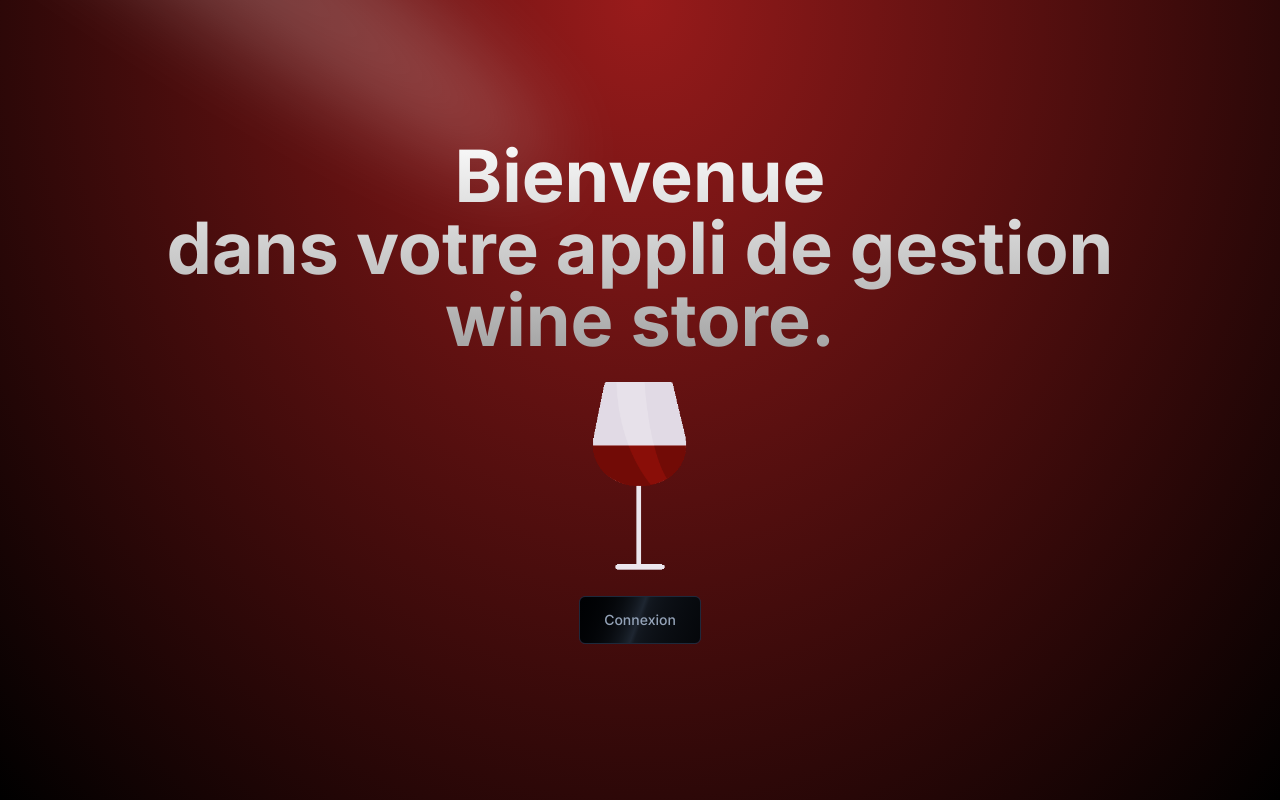
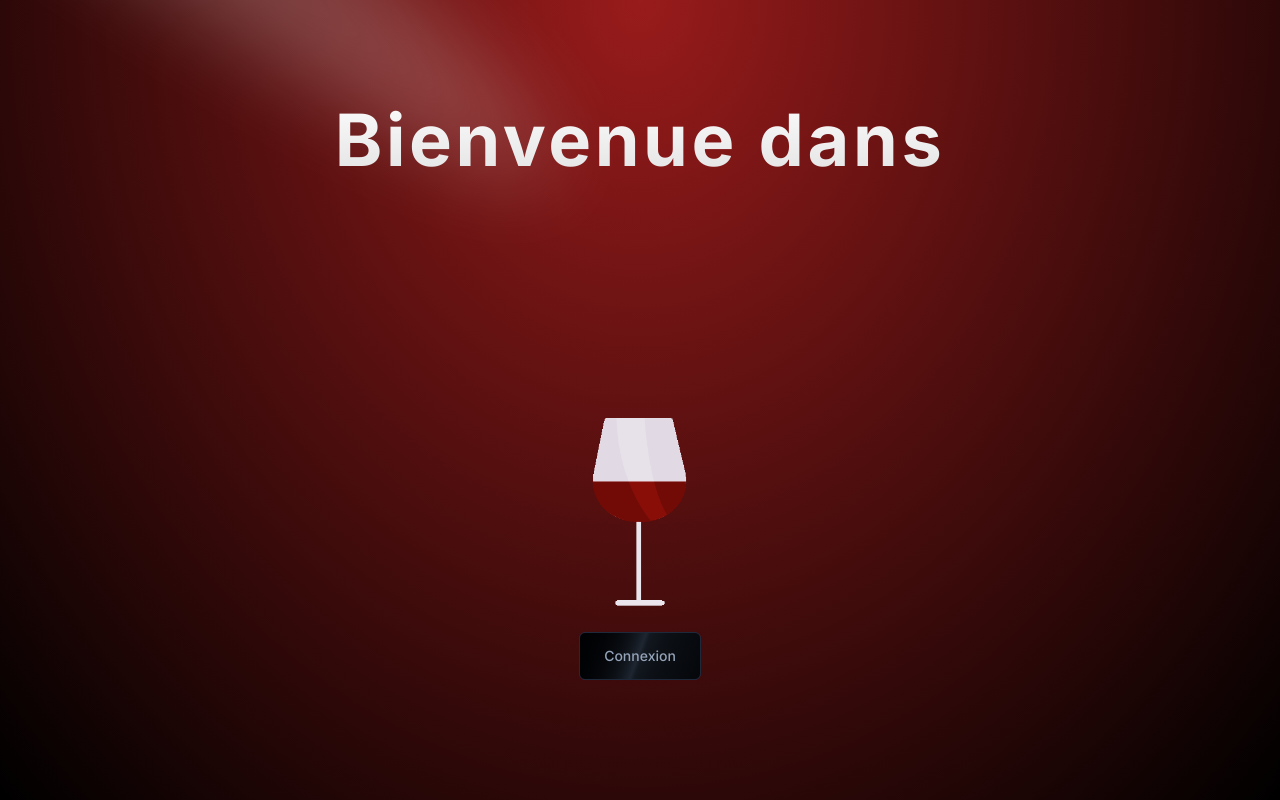
Before and after one commit to thobenayann/wine-store-management, a Next.js app: page / in a window 1280 px wide. Built offline with nearby package versions, Linux system fonts and the light colour scheme.

Commit message:
fix: some style issue and add fliptext

```diff
--- a/app/page.tsx
+++ b/app/page.tsx
@@ -1,5 +1,6 @@
 import LoginButton from '@/components/auth/login-button';
 import { Button } from '@/components/ui/button';
+import FlipText from '@/components/ui/flip-text';
 import { Spotlight } from '@/components/ui/Spotlight';
 import Image from 'next/image';
 
@@ -10,9 +11,21 @@ export default function Home() {
             <Spotlight fill='white' />
             <div className='p-4 max-w-7xl mx-auto z-10 w-full pt-20 md:pt-0 flex flex-col items-center'>
                 <h1 className='text-4xl md:text-7xl font-bold text-center bg-clip-text text-transparent bg-gradient-to-b from-neutral-50 to-neutral-400 bg-opacity-50'>
-                    Bienvenue <br />
-                    dans votre appli de gestion
-                    <br /> wine store.
+                    <span className='tracking-wider'>Bienvenue dans</span>
+                    <div className='bg-transparent bg-opacity-50 bg-clip-text text-transparent'>
+                        <FlipText
+                            className='text-black dark:text-white bg-transparent bg-opacity-50 bg-clip-text text-transparent'
+                            word='Wine'
+                        />
+                        <FlipText
+                            className='text-black dark:text-white bg-transparent bg-opacity-50 bg-clip-text text-transparent'
+                            word='Store'
+                        />
+                        <FlipText
+                            className='text-black dark:text-white bg-transparent bg-opacity-50 bg-clip-text text-transparent'
+                            word='Management'
+                        />
+                    </div>
                 </h1>
                 <Image
                     src='/gif/wired-flat-240-glass-of-wine.gif'
--- a/components/auth/back-button.tsx
+++ b/components/auth/back-button.tsx
@@ -15,7 +15,7 @@ function BackButton({ label, href }: BackButtonProps) {
             variant='link'
             asChild
             onClick={() => {}}
-            className='font-normal w-full'
+            className='font-normal w-full text-white dark:text-gray-300 hover:text-gray-400 dark:hover:text-gray-200'
         >
             <Link href={href}>{label}</Link>
         </Button>
--- a/components/auth/login-form.tsx
+++ b/components/auth/login-form.tsx
@@ -107,7 +107,10 @@ export default function LoginForm() {
                                         asChild
                                         className='px-0 font-normal'
                                     >
-                                        <Link href='/auth/reset-password'>
+                                        <Link
+                                            href='/auth/reset-password'
+                                            className='text-white dark:text-gray-300 hover:text-gray-400 dark:hover:text-gray-200'
+                                        >
                                             Mot de passe oublié ?
                                         </Link>
                                     </Button>
--- /dev/null
+++ b/components/ui/flip-text.tsx
@@ -0,0 +1,46 @@
+'use client';
+
+import { cn } from '@/lib/utils';
+import { AnimatePresence, Variants, motion } from 'framer-motion';
+
+interface SlightFlipProps {
+    word: string;
+    duration?: number;
+    delayMultiple?: number;
+    framerProps?: Variants;
+    className?: string;
+}
+
+export default function SlightFlip({
+    word,
+    duration = 0.5,
+    delayMultiple = 0.08,
+    framerProps = {
+        hidden: { rotateX: -90, opacity: 0 },
+        visible: { rotateX: 0, opacity: 0.9 },
+    },
+    className,
+}: SlightFlipProps) {
+    return (
+        <div className='flex justify-center space-x-1 bg-transparent bg-opacity-50 bg-clip-text text-transparent'>
+            <AnimatePresence mode='wait'>
+                {word.split('').map((char, i) => (
+                    <motion.span
+                        key={i}
+                        initial='hidden'
+                        animate='visible'
+                        exit='hidden'
+                        variants={framerProps}
+                        transition={{ duration, delay: i * delayMultiple }}
+                        className={cn(
+                            'origin-center drop-shadow-sm text-transparent bg-transparent bg-opacity-50 bg-clip-text',
+                            className
+                        )}
+                    >
+                        {char}
+                    </motion.span>
+                ))}
+            </AnimatePresence>
+        </div>
+    );
+}
```
